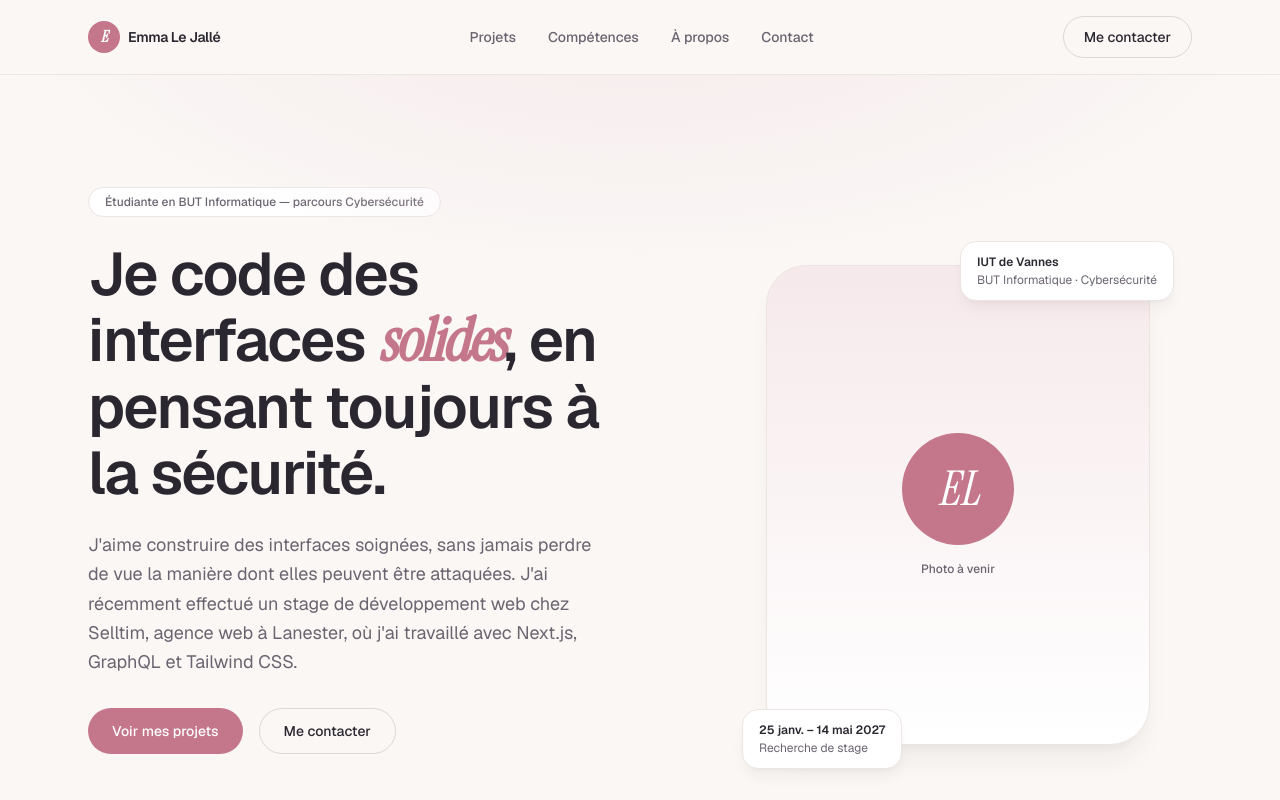
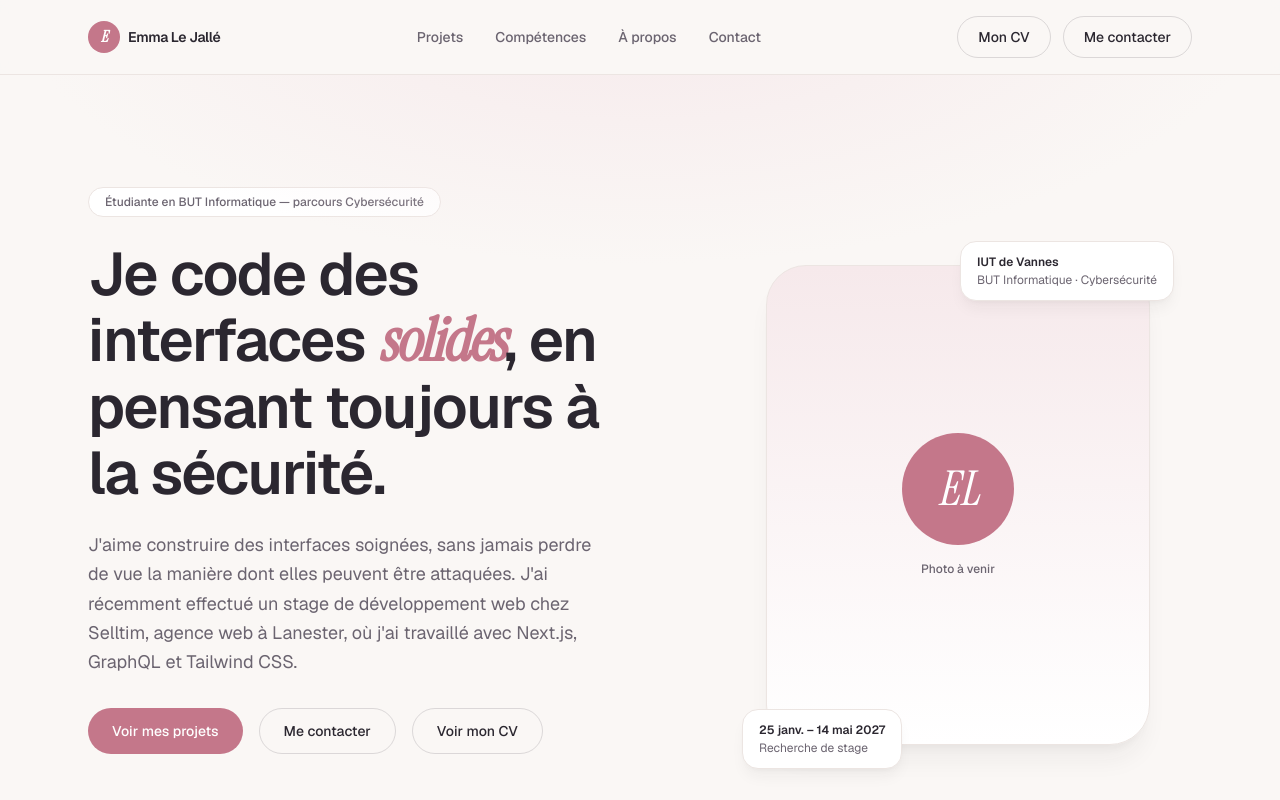
Before and after one commit to Emmalejalle/portfolio, a Next.js app: page / in a window 1280 px wide. Shown: the top 800 px of the page. Built offline with nearby package versions, Linux system fonts and the light colour scheme.

Commit message:
ajout de mon cv

```diff
--- a/src/components/layout/Header.tsx
+++ b/src/components/layout/Header.tsx
@@ -30,7 +30,10 @@ export function Header() {
           ))}
         </nav>
 
-        <div className="hidden md:block">
+        <div className="hidden items-center gap-3 md:flex">
+          <Button href="/cv.pdf" variant="outline" className="!px-5 !py-2.5" target="_blank">
+            Mon CV
+          </Button>
           <Button href="/#contact" variant="outline" className="!px-5 !py-2.5">
             Me contacter
           </Button>
--- a/src/components/sections/Hero.tsx
+++ b/src/components/sections/Hero.tsx
@@ -28,6 +28,9 @@ export function Hero() {
             <Button href="#projets">Voir mes projets</Button>
             <Button href="#contact" variant="outline">
               Me contacter
+            </Button>
+            <Button href="/cv.pdf" variant="outline" target="_blank">
+              Voir mon CV
             </Button>
           </div>
 
--- a/src/components/ui/Button.tsx
+++ b/src/components/ui/Button.tsx
@@ -6,6 +6,7 @@ type ButtonProps = {
   href?: string;
   variant?: "primary" | "outline";
   className?: string;
+  target?: string;
 };
 
 const base =
@@ -17,12 +18,17 @@ const variants = {
     "border border-foreground/15 text-foreground hover:border-accent-strong hover:text-accent-strong",
 };
 
-export function Button({ children, href, variant = "primary", className = "" }: ButtonProps) {
+export function Button({ children, href, variant = "primary", className = "", target }: ButtonProps) {
   const classes = `${base} ${variants[variant]} ${className}`;
 
   if (href) {
     return (
-      <Link href={href} className={classes}>
+      <Link
+        href={href}
+        className={classes}
+        target={target}
+        rel={target === "_blank" ? "noopener noreferrer" : undefined}
+      >
         {children}
       </Link>
     );
```
Also changed, not shown: 1 other file (tests, documents, lock files or other folders).
